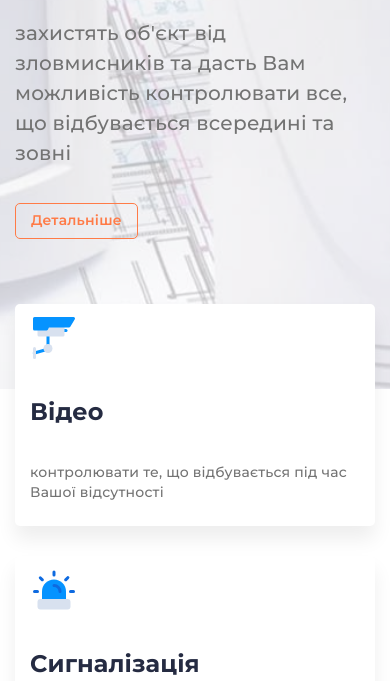
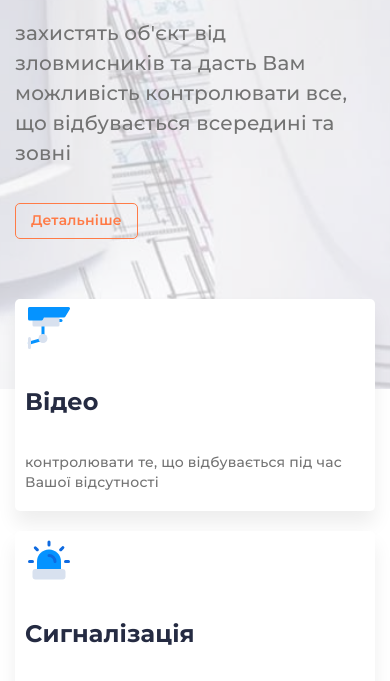
Before and after one commit to DenysPotapov/VektorSolutions, a plain HTML site: page index.html in a window 390 px wide. Shown: the part 407-1088 px from the top of the page. Drawn offline with Linux system fonts and the light colour scheme.

Commit message:
Update style.css

```diff
--- a/styles/style.css
+++ b/styles/style.css
@@ -273,7 +273,9 @@ body {
 @media (max-width: 551px) {
   .services-card {
     flex: 0 1 100%;
-    margin: 15px auto;
+    margin: 10px auto;
+    max-height: 250px;
+    padding: 5px 10px;
   }
 }
 
```
